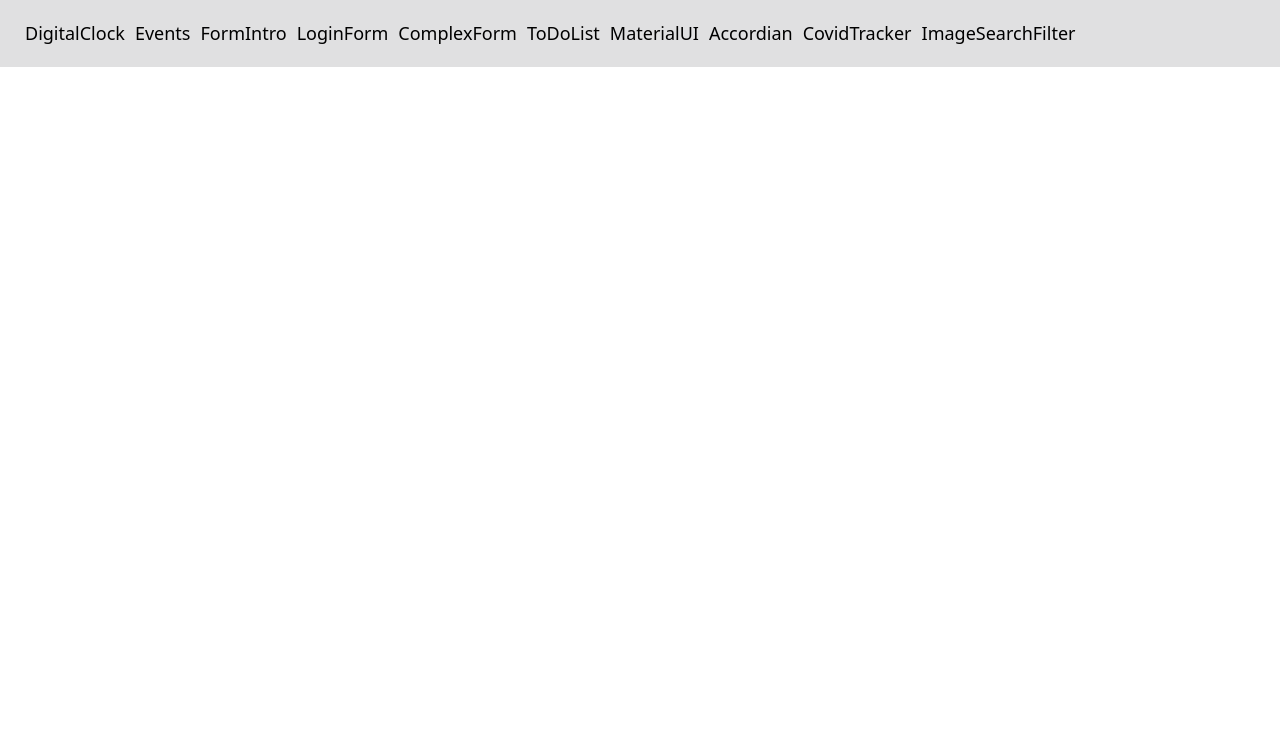
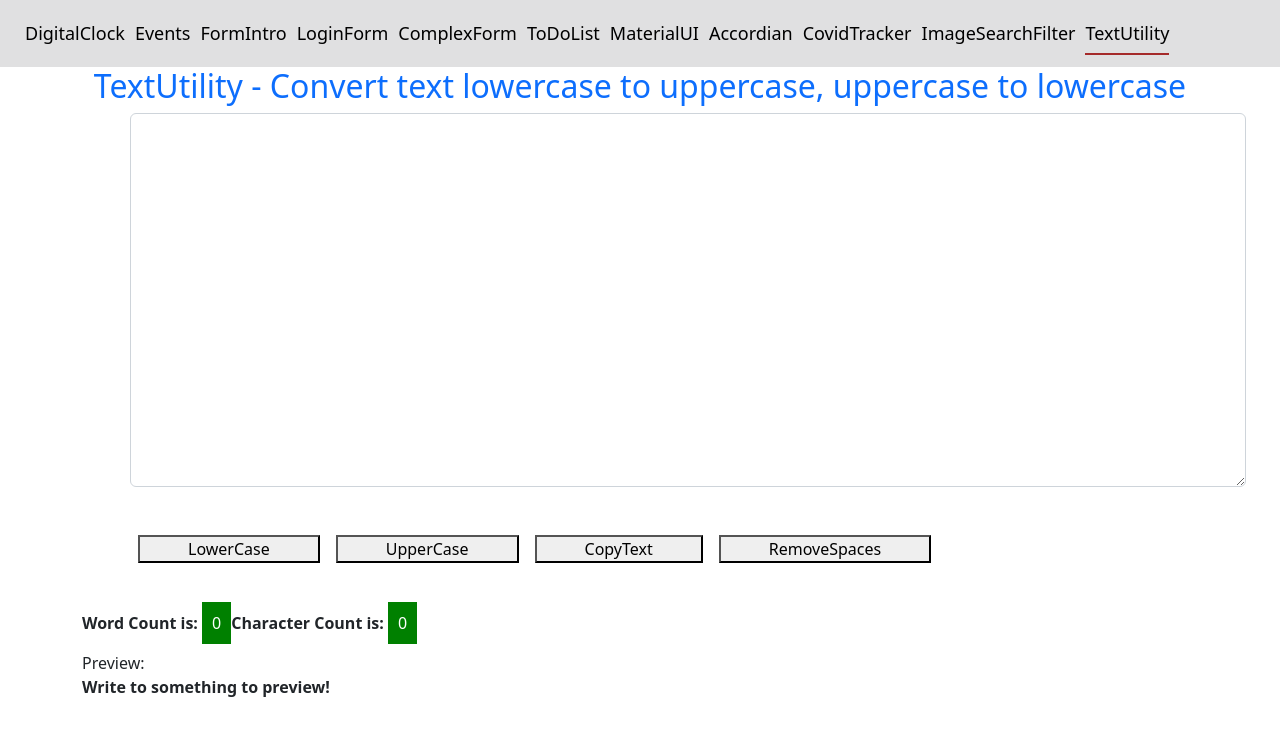
Before and after one commit to anjanisingh17/HOOKSWITHEVENT, a React (Create React App) app: page /textutility in a window 1280 px wide. Shown: the top 736 px of the page. Built offline with nearby package versions, Linux system fonts and the light colour scheme.

Commit message:
last commit

```diff
--- a/package.json
+++ b/package.json
@@ -12,6 +12,7 @@
     "bootstrap": "^5.2.0",
     "gh-pages": "^4.0.0",
     "react": "^18.2.0",
+    "react-bootstrap": "^2.4.0",
     "react-dom": "^18.2.0",
     "react-paginate": "^8.1.3",
     "react-router-dom": "^6.3.0",
--- a/src/Accordian/Accordian.css
+++ b/src/Accordian/Accordian.css
@@ -34,6 +34,8 @@
     padding-left: 10px;
 }
 .answer_div{
-    background-color: #e9cdbe;
+    background-color: #ffaf841f;
     padding: 10px;
+    font-size: 18px;
+    text-align: justify;
 }
--- a/src/Accordian/Accordian.js
+++ b/src/Accordian/Accordian.js
@@ -4,17 +4,28 @@ import questions from './api';
 import MyAccordian from './MyAccordian';
 import ReactPaginate from 'react-paginate';
 
+
 function Accordian() {
 
  const [data, setData] = useState(questions);
  const [currentPage, setCurrentPage] = useState(0);
+ const [show,setShow] = useState({id:'',status:false});
   let currentPageData = [];
   const PER_PAGE = 3;
   let pageCount = 0;
 const offset = currentPage * PER_PAGE;
+const showAns = (id) =>{
+  if(show.id != id){
+    setShow({id, status : true})
+  }else{
+    setShow({id, status : !show.status})
+  }
+  console.log({id, status : !show.status})
+}
 function handlePageClick({ selected: selectedPage }) {
     setCurrentPage(selectedPage);
   }
+
 
   {
     pageCount = Math.ceil(data.length / PER_PAGE)
@@ -27,7 +38,20 @@ function handlePageClick({ selected: selectedPage }) {
             {
                     currentPageData = data
                     .slice(offset, offset + PER_PAGE).map((val)=>{
-                   return  <MyAccordian key={val.id} {...val} />
+                   return(
+<>              <div className='accordian_question_section'>
+
+
+                   <h3 onClick={() => showAns(val.id)}><i>{(show.id === val.id && show.status) ?"-":"+"}</i>
+                      <span > {val.question} </span>
+                   </h3>
+
+
+                   {(show.id === val.id && show.status) ? <MyAccordian key={val.id} {...val} /> : null}
+                   </div>
+                   </>
+                   )
+
                 })  }
 
          </section>
--- a/src/Accordian/MyAccordian.js
+++ b/src/Accordian/MyAccordian.js
@@ -1,19 +1,11 @@
 import React, { useState } from 'react'
-import Accordian from './Accordian'
 
 const MyAccordian = (props) =>{
 
-    const [show, setShow] = useState(false);
 
     return(
           <>
-          <div className='accordian_question_section'>
-                <h3 onClick={() => setShow(!show)}><i>{show?"-":"+"}</i>
-                   <span> {props.question} </span></h3>
-                {show && <p className='answer_div'>{props.answer}</p>}
-          </div>
-
-
+          <p className='answer_div'>{props.answer}</p>
           </>
     )
 }
--- a/src/Accordian/api.js
+++ b/src/Accordian/api.js
@@ -4,43 +4,37 @@ const questions = [
         id:1,
         key:1,
         question: 'What is react?',
-        answer: 'React is a front-end JavaScript library developed by Facebook in 2011. It follows the component based approach which helps in building reusable UI components. It is used for developing complex and interactive web and mobile UI. Even though it was open-sourced only in 2015, it has one of the largest communities supporting it.'
+        answer: 'React is a front-end JavaScript library developed by Facebook in 2011. It follows the component based approach which helps in building reusable UI components. It is used for developing complex and interactive web and mobile UI. Even though it was open-sourced only in 2015, it has one of the largest communities supporting it. React is all about Components.'
     },
     {
         id:2,
         key:2,
-        question: 'What is PHP?',
-        answer: 'PHP is server side scripting language.'
+        question: ' What is JSX?',
+        answer: 'JSX is a syntax extension of JavaScript. It is used with React to describe what the user interface should look like. By using JSX, we can write HTML structures in the same file that contains JavaScript code.'
     },
     {
         id:3,
         key:3,
-        question: 'What is Java?',
-        answer: 'Java is a high level programming language.'
+        question: 'What is Props?',
+        answer: 'Props is the shorthand for Properties in React. They are read-only components which must be kept pure i.e. immutable. They are always passed down from the parent to the child components throughout the application. A child component can never send a prop back to the parent component. This help in maintaining the unidirectional data flow and are generally used to render the dynamically generated data.'
     },
     {
         id:4,
         key:4,
-        question: 'What is Javascript?',
-        answer: 'Javascript is a client side scripting language'
+        question: 'What is Hooks?',
+        answer: '1.Hooks are the new feature introduced in the React 16.8 version. 2. It allows you to use state and React features without writing a class. Hooks are the functions which "hook into" React state and lifecycle features from function components. 3. It does not work inside classes. Hooks should always be used at the top level of the React functions.'
     },
     {
         id:5,
         key:5,
-        question: 'What is npm in nodejs?',
-        answer: 'Npm is a software registry where several codes are available to use in development.'
+        question: 'What is useState Hooks?',
+        answer: 'useState is a function which returns an array with two items i.e stateObject and updatedFunction. useState is a Hook that lets you add React state to function components.'
     },
     {
         id:6,
         key:6,
-        question: ' What is JSX?',
-        answer: 'JSX is a syntax extension of JavaScript. It is used with React to describe what the user interface should look like. By using JSX, we can write HTML structures in the same file that contains JavaScript code.'
-    },
-    {
-        id:7,
-        key:7,
-        question: 'What is Props?',
-        answer: 'Props is the shorthand for Properties in React. They are read-only components which must be kept pure i.e. immutable. They are always passed down from the parent to the child components throughout the application. A child component can never send a prop back to the parent component. This help in maintaining the unidirectional data flow and are generally used to render the dynamically generated data.'
+        question: 'What is Context Api?',
+        answer: 'React hooks provides a concept is known as "Context or Context Api" which allows you to easily access data at different levels of the component tree, without passing prop to everyl level.'
     }
 
 ];
--- a/src/App.js
+++ b/src/App.js
@@ -11,6 +11,7 @@ import Menu from './Menu';
 import { BrowserRouter as Router, Route, Routes } from 'react-router-dom';
 import CovidTracker from './CovidTracker';
 import ImageSearchFilter from './ImageSearchFilter';
+import TextUtility from './TextUtility/TextUtility';
 
 function App() {
 
@@ -29,6 +30,7 @@ function App() {
       <Route path='/accordian' element={<Accordian />} />
       <Route path='/covidtracker' element={<CovidTracker />} />
       <Route path='/imageSearchfilter' element={<ImageSearchFilter />} />
+      <Route path='/textutility' element={<TextUtility />} />
 
 
      </Routes>
--- a/src/CovidTracker.jsx
+++ b/src/CovidTracker.jsx
@@ -16,6 +16,7 @@ async function getCovidData(){
     console.log(data.statewise);
 }
 
+const d = new Date();
 
 useEffect(()=>{
 
@@ -27,7 +28,7 @@ useEffect(()=>{
 
   return (
     <>
-        <h2><center>Covid Trackers</center></h2>
+        <h2><center>Covid Tracker</center></h2>
         <table className="table">
   <thead>
     <tr>
@@ -42,13 +43,13 @@ useEffect(()=>{
 
  {
         exactdata.map((val,index)=>{
-            if(index != 0){
+            if(index !== 0){
            return(
 
             <>
 
-              <tr key={index}>
-                <td >{index}</td>
+              <tr key={index+d.toLocaleTimeString()}>
+                <td>{index+d.toLocaleTimeString()}</td>
                 <td>{val.state}</td>
                 <td>{val.confirmed}</td>
                 <td>{val.recovered}</td>
@@ -58,12 +59,6 @@ useEffect(()=>{
             </>
 
            )}
-
-
-
-
-
-
         })
 
  }
--- a/src/Menu.jsx
+++ b/src/Menu.jsx
@@ -16,6 +16,8 @@ function Menu() {
       <NavLink   to='/accordian'>Accordian</NavLink>
       <NavLink   to='/covidtracker'>CovidTracker</NavLink>
       <NavLink   to='/imageSearchfilter'>ImageSearchFilter</NavLink>
+      <NavLink   to='/textutility'>TextUtility</NavLink>
+
 
      </div>
     </>
--- /dev/null
+++ b/src/TextUtility/TextUtility.jsx
@@ -0,0 +1,76 @@
+import React from 'react'
+import { useState } from 'react'
+
+const cssProperty = {
+                      color:'#fff',
+                      background:'green',
+                      padding:'10px'
+                    };
+
+function TextUtility() {
+
+  let [textvalue,setTextValue] = useState();
+  const [lettercount,setLettercount] = useState(0);
+  const [wordcount,setWordCount] = useState(0);
+
+
+const setValueFunction = (e)=>{
+    setTextValue(e.target.value)
+    const value = e.target.value.length;
+    setLettercount(value);
+
+    setWordCount(e.target.value.split(' ').length);
+
+}
+
+const lowerCaseFunction = (textvalue)=>{
+   let demo = textvalue.toLowerCase();
+   setTextValue(demo);
+
+}
+const upperCaseFunction = (textvalue)=>{
+  let demo = textvalue.toUpperCase();
+  setTextValue(demo);
+
+}
+
+
+const copyTextFunction = ()=>{
+ let copyTextarea = document.querySelector('.mytextarea');
+ copyTextarea.select();
+ navigator.clipboard.writeText(copyTextarea.value);
+
+}
+
+
+
+const removeSpacesFunction = (textvalue)=>{
+  const demo  = textvalue.replace(/\s+/g, ' ').trim();
+  setTextValue(demo);
+  setWordCount(demo.split(' ').length);
+  setLettercount(demo.length);
+
+}
+
+
+    return (
+    <>
+      <div className='container'>
+       <h2 className='text-primary'><center>TextUtility - Convert text lowercase to uppercase, uppercase to lowercase</center></h2>
+       <textarea className='form-control mx-5 mytextarea' rows='15' value={textvalue} onChange={setValueFunction} >{textvalue}</textarea>
+       <div className='button_div my-5 mx-5'>
+       <button className='mx-2 px-5 btn-info' onClick={()=>lowerCaseFunction(textvalue)}>LowerCase</button>
+       <button className='mx-2 px-5 btn-primary' onClick={()=>upperCaseFunction(textvalue)}>UpperCase</button>
+       <button className='mx-2 px-5 btn-primary' onClick={()=>copyTextFunction()}>CopyText</button>
+       <button className='mx-2 px-5 btn-primary' onClick={()=>removeSpacesFunction(textvalue)}>RemoveSpaces</button>
+       </div>
+       <p><b>Word Count is:</b> <span style={cssProperty}>{ (textvalue) ? wordcount :lettercount }</span><b>Character Count is:</b> <span style={cssProperty}>{lettercount}</span></p>
+       <p>Preview: <br /> <b>{textvalue?textvalue:'Write to something to preview!'}</b></p>
+      </div>
+
+    </>
+
+  )
+}
+
+export default TextUtility
--- a/src/index.js
+++ b/src/index.js
@@ -3,7 +3,6 @@ import ReactDOM from 'react-dom/client';
 import './index.css';
 import App from './App';
 import {  BrowserRouter as Router } from 'react-router-dom';
-
 const root = ReactDOM.createRoot(document.getElementById('root'));
 root.render(
   <React.StrictMode>
```
Also changed, not shown: 8 other files (tests, documents, lock files or other folders).
